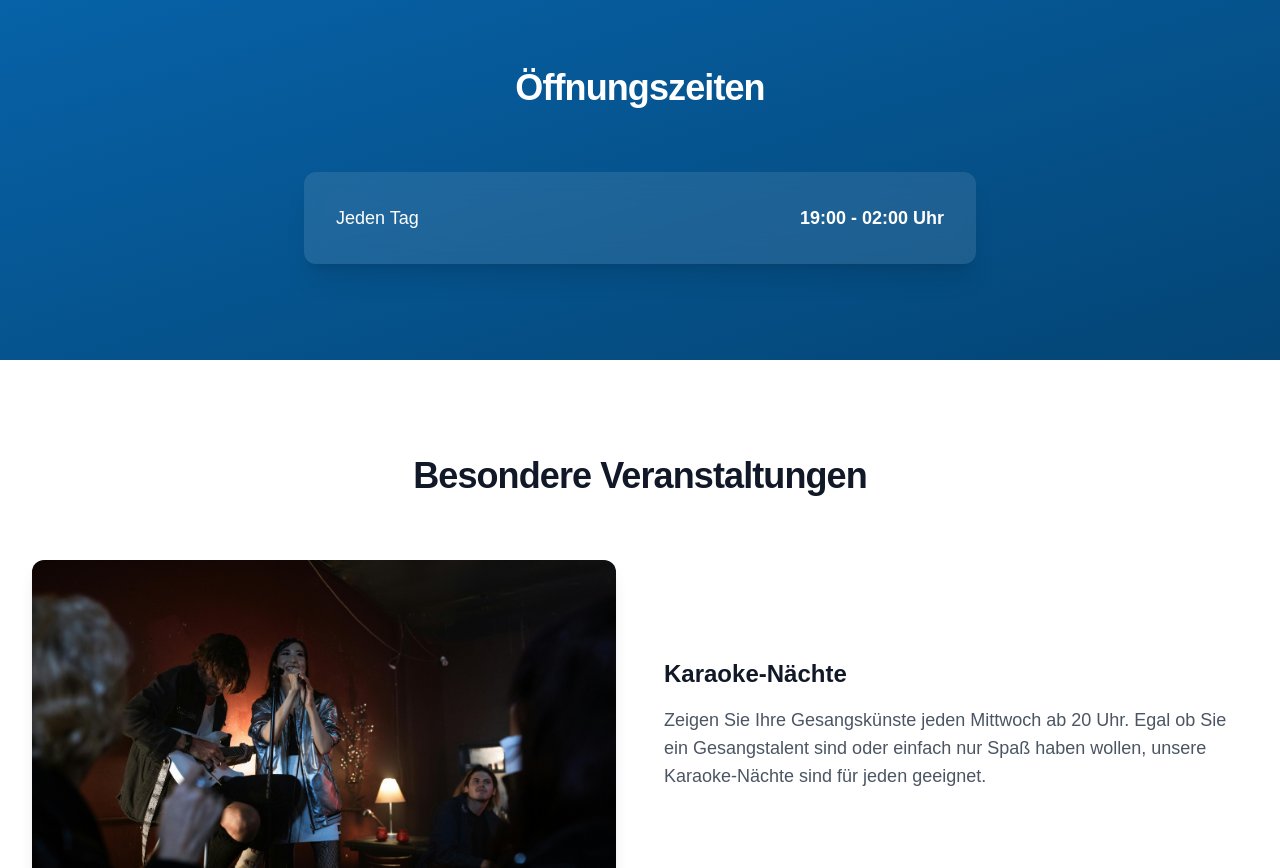
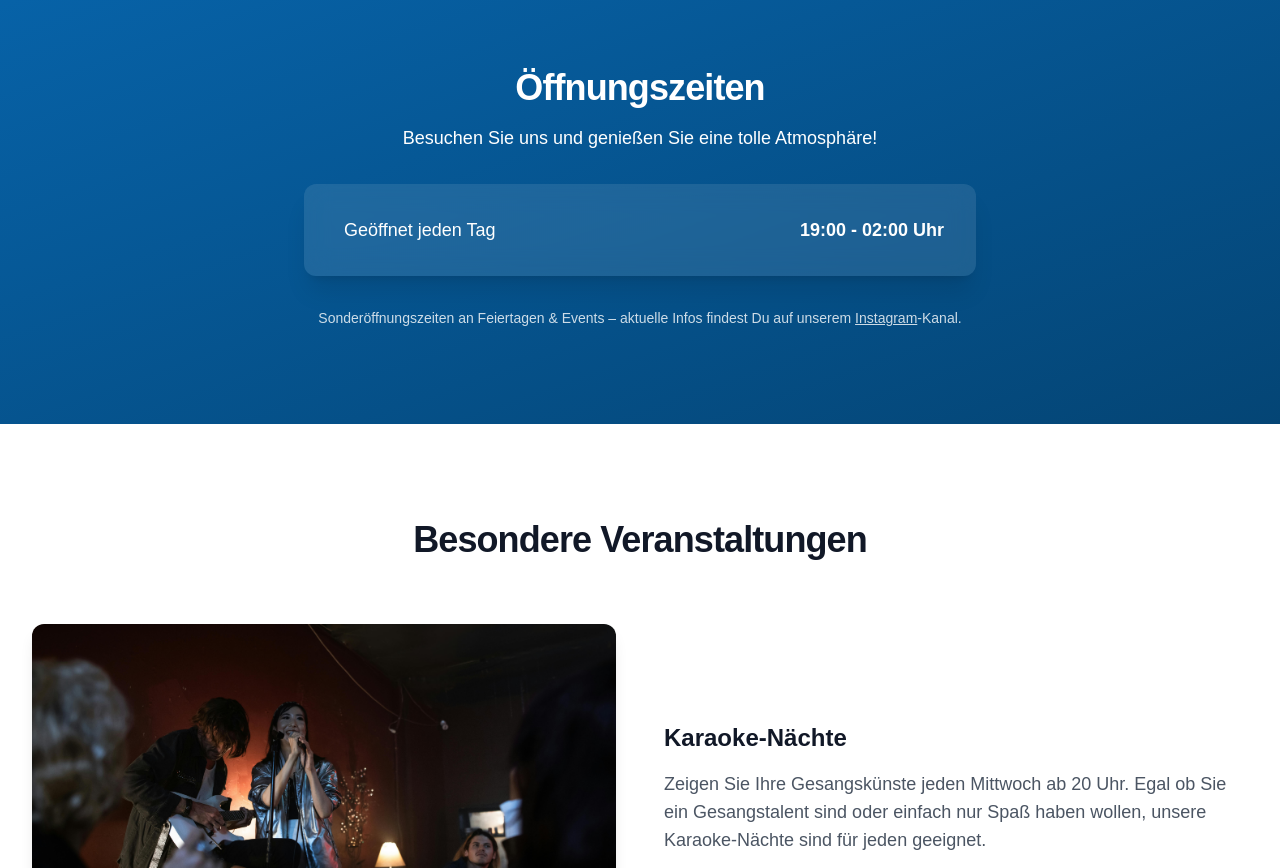
Before and after one commit to nonext-at/fraenkis-pub, a Next.js app: page / in a window 1280 px wide. Shown: the part 1820-2688 px from the top of the page. Built offline with nearby package versions, Linux system fonts and the light colour scheme.

Commit message:
🚀feat(FrankisPub) add visit information and special hours note

```diff
--- a/components/FrankisPub.tsx
+++ b/components/FrankisPub.tsx
@@ -100,16 +100,22 @@ export default function FrankisPub() {
       {/* Opening Hours Section */}
       <section ref={zeitenRef} className="py-24 bg-gradient-to-br from-[#0763a9] to-[#044575] text-white">
         <div className="container mx-auto px-4 sm:px-6 lg:px-8">
-          <h2 className="text-4xl font-bold text-center mb-16 tracking-tight">Öffnungszeiten</h2>
+          <h2 className="text-4xl font-bold text-center mb-4 tracking-tight">Öffnungszeiten</h2>
+          <p className="text-center text-lg mb-8">Besuchen Sie uns und genießen Sie eine tolle Atmosphäre!</p>
           <div className="max-w-2xl mx-auto bg-white/10 backdrop-blur-md rounded-xl p-8 shadow-xl">
             {[
-              { days: "Jeden Tag", hours: "19:00 - 02:00 Uhr" },
+              { days: "Geöffnet jeden Tag", hours: "19:00 - 02:00 Uhr" },
             ].map((schedule, index) => (
               <div key={index} className="flex justify-between items-center mb-4 last:mb-0 text-lg">
-                <span>{schedule.days}</span>
+                <span className="flex items-center gap-2">
+                  <i className="fas fa-calendar-alt"></i> {schedule.days}
+                </span>
                 <span className="font-semibold">{schedule.hours}</span>
               </div>
             ))}
+          </div>
+          <div className="mt-8 text-center text-sm text-white/80">
+            <p>Sonderöffnungszeiten an Feiertagen & Events – aktuelle Infos findest Du auf unserem <a target="_blank" href="https://www.instagram.com/fraenkis_lustenau/" className="underline">Instagram</a>-Kanal.</p>
           </div>
         </div>
       </section>
```
